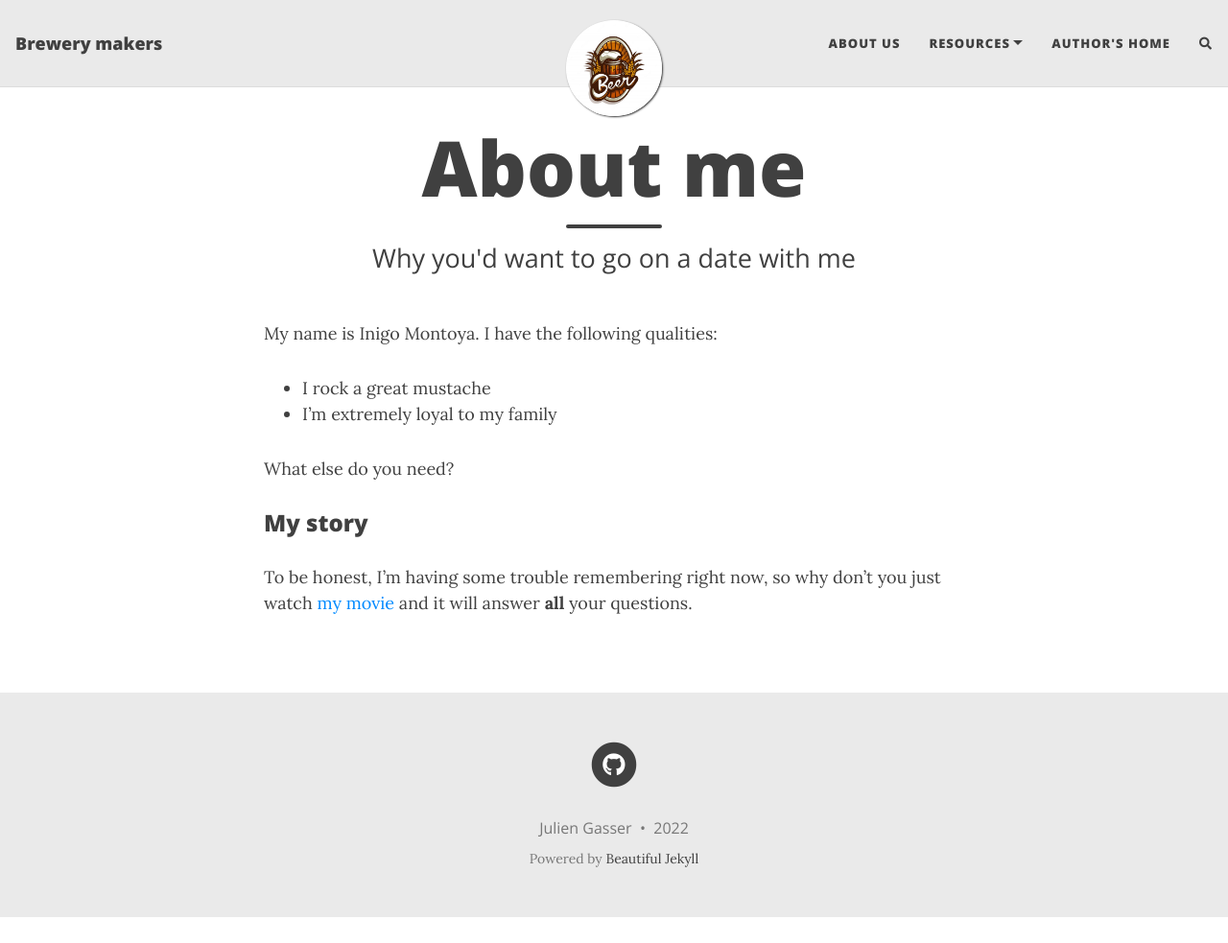
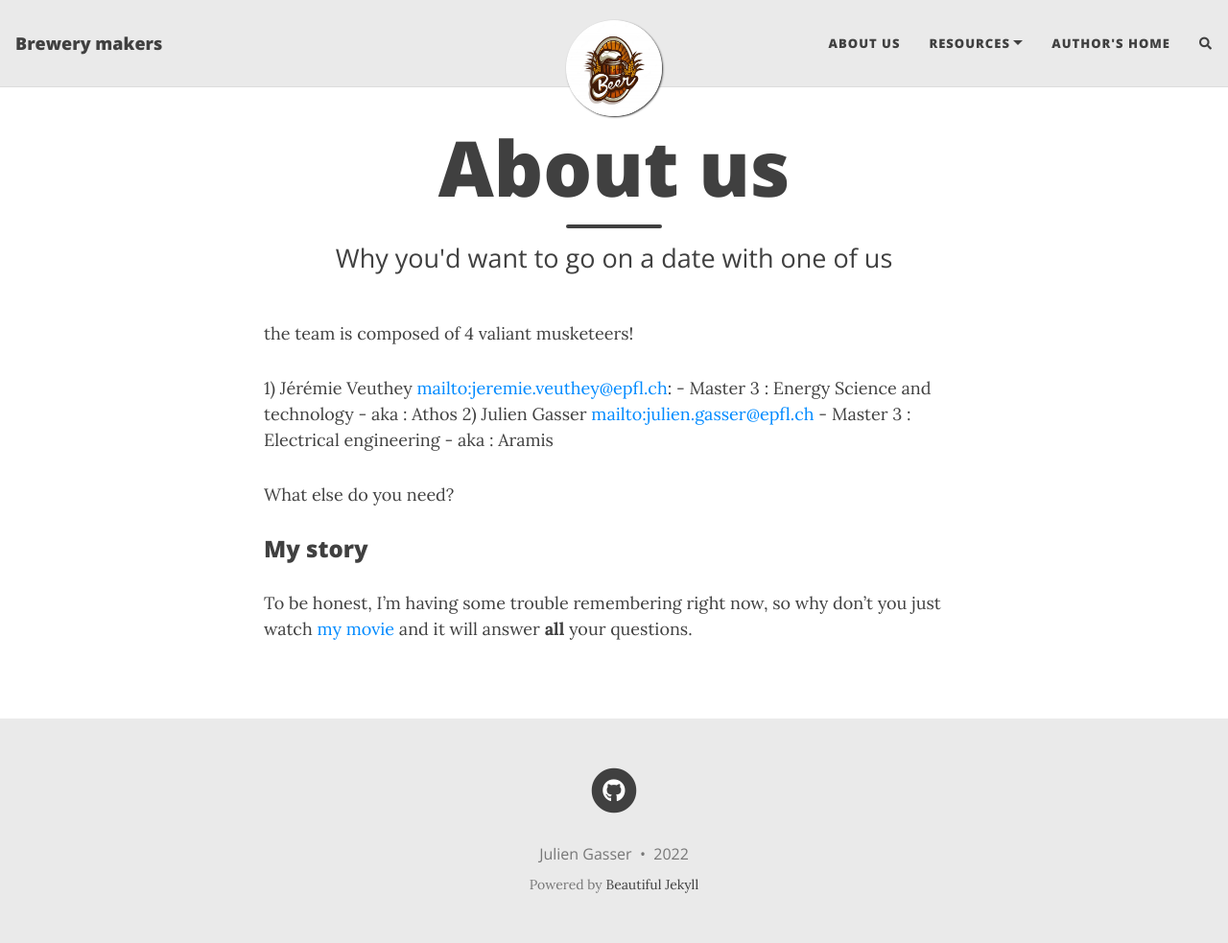
Before and after one commit to JulienGasser/ADA_4mousquetaires, a Jekyll site: the page built from aboutme.md, in a window 1280 px wide and 983 px high. Shown: the whole window at 96% size. Built offline with Jekyll 4.4.1, drawn with Linux system fonts in a browser that asks for light colours; nearby versions of some CDN libraries; comment, search, counter and statistics services are not loaded.

Commit message:
Update aboutme.md

```diff
--- a/aboutme.md
+++ b/aboutme.md
@@ -1,13 +1,17 @@
 ---
 layout: page
-title: About me
-subtitle: Why you'd want to go on a date with me
+title: About us
+subtitle: Why you'd want to go on a date with one of us
 ---
 
-My name is Inigo Montoya. I have the following qualities:
+the team is composed of 4 valiant musketeers!
 
-- I rock a great mustache
-- I'm extremely loyal to my family
+ 1) Jérémie Veuthey [mailto:jeremie.veuthey@epfl.ch](his wunderful mail address):
+    - Master 3 : Energy Science and technology
+    - aka : Athos
+ 2) Julien Gasser [mailto:julien.gasser@epfl.ch](mail of this beautiful guy)
+    - Master 3 : Electrical engineering
+    - aka : Aramis
 
 What else do you need?
 
```
